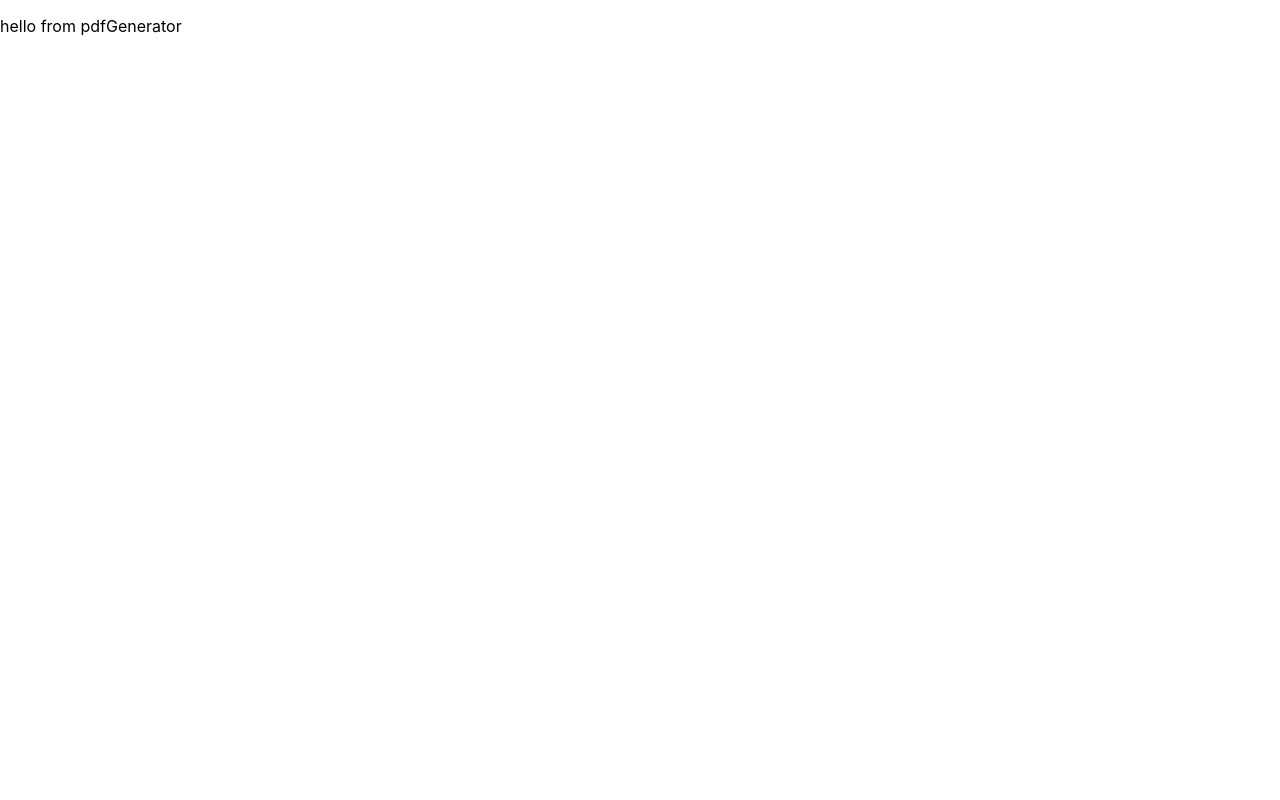
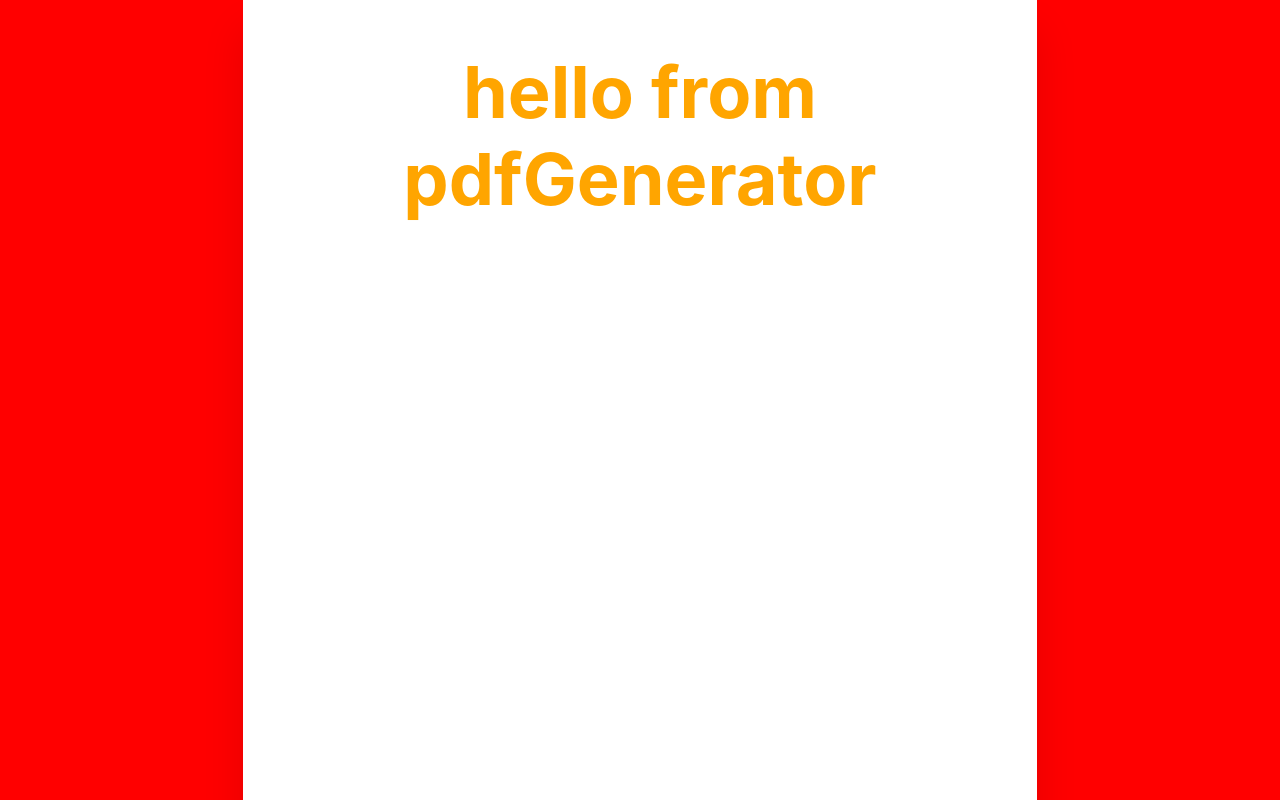
Before and after one commit to u16273992/jobox-fe-project, a React (Create React App) app: page / in a window 1280 px wide. Shown: the top 800 px of the page. Built offline with nearby package versions, Linux system fonts and the light colour scheme.

Commit message:
making an A4 paper

```diff
--- a/src/App.js
+++ b/src/App.js
@@ -3,7 +3,7 @@ import PDFgenerator from './components/pdfGenerator';
 
 function App() {
   return (
-    <div>
+    <div style={styles.background}>
       <PDFgenerator/>
     </div>
 
@@ -11,3 +11,17 @@ function App() {
 }
 
 export default App;
+
+const styles = {
+  background:{
+    flex:1,
+    backgroundColor: "red",
+  },
+  heading: {
+
+  },
+  body: {
+
+  },
+
+}
--- a/src/components/pdfGenerator.js
+++ b/src/components/pdfGenerator.js
@@ -1,11 +1,40 @@
-import React from 'react'
+import React from 'react';
+import '../styles/Styles.css';
 
 export default function PDFgenerator() {
   return (
-    <div>
-     <p>
-       hello from pdfGenerator
-      </p>
+    <div style={styles.pages}>
+      <div style={styles.page}>
+        <h1 style={styles.heading}>
+          hello from pdfGenerator
+        </h1>
+      </div>
     </div>
   )
 }
+
+const styles = {
+  background:{
+    backgroundColor: "#f0f4f3"
+  },
+  heading: {
+  color: "orange",
+  fontSize: "72px",
+  },
+  body: {
+
+  },
+  page:{
+    boxShadow: "0 30px 40px rgba(0,0,0,.1)",
+    backgroundColor: "white",
+    textAlign: "center",
+    width: "21cm",
+    height: "29.7cm",
+  },
+  pages:{
+    display: 'flex',
+    alignItems: 'center',
+    justifyContent: 'center',
+  }
+
+}
--- /dev/null
+++ b/src/styles/Styles.css
@@ -0,0 +1,7 @@
+.primary {
+    color: orange;
+}
+
+.font-xl {
+    font-size: 72px;
+}
```
